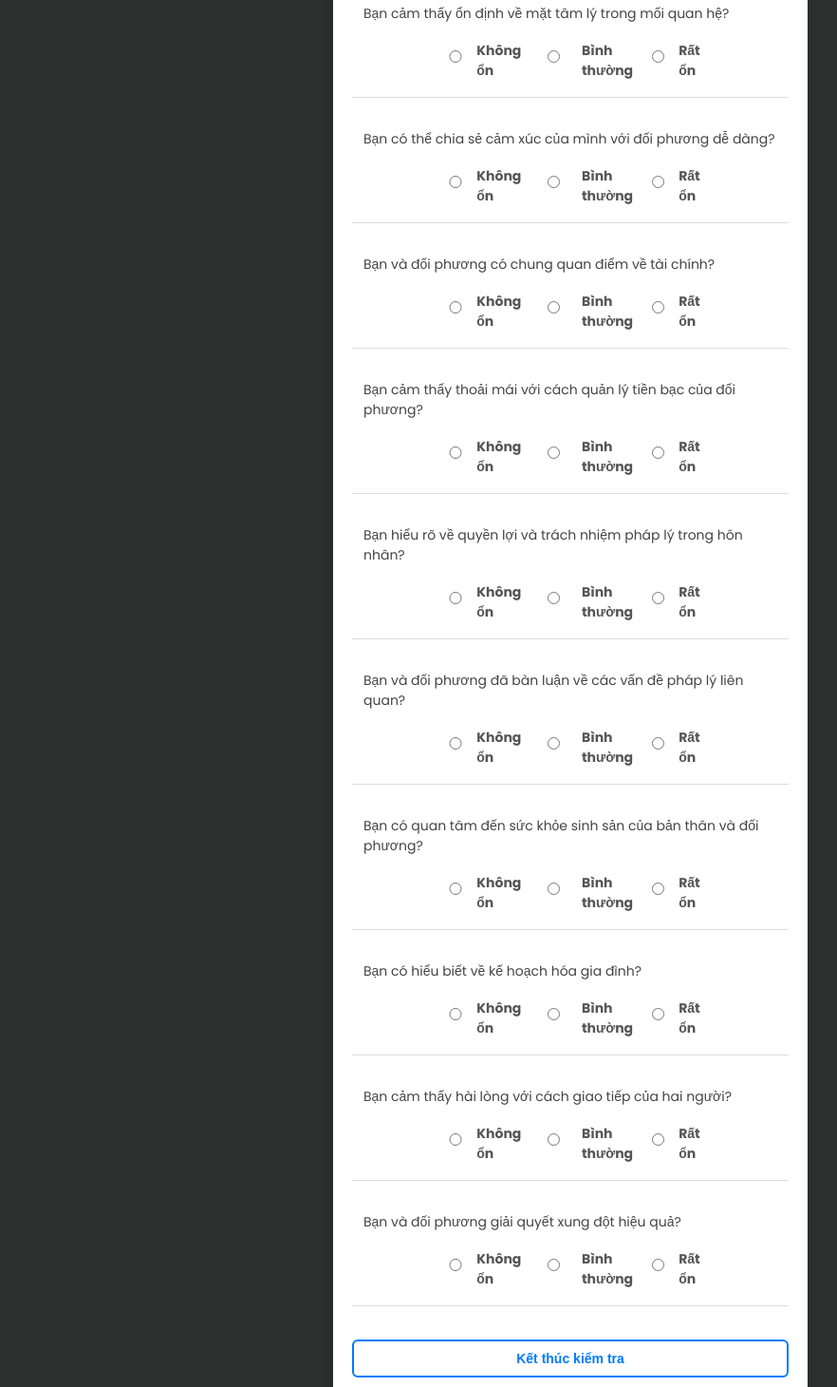
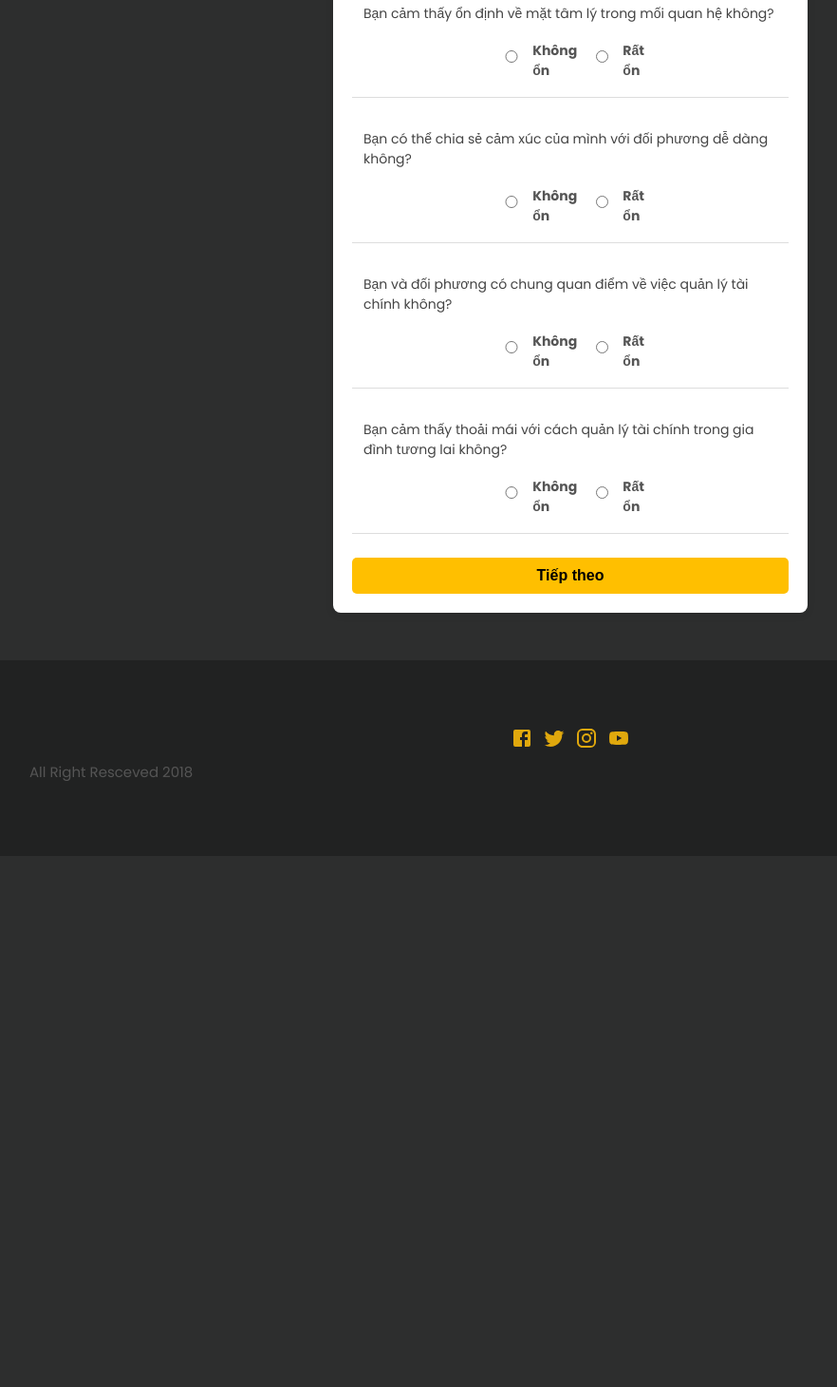
Before and after one commit to PhanNghia6604/PreWed-App, a React (Create React App) app in the folder login-signup/: page /test in a window 1280 px wide. Shown: the part 200-1660 px from the top of the page at 95% size, without its empty margins (39-921 px from the left). After the commit the page ends 1101 px from the top, so only its background shows below. Built offline with nearby package versions, Linux system fonts and the light colour scheme.

Commit message:
Update UI for Text Page

```diff
--- a/login-signup/src/Components/Page/Menu Customer/Test.jsx
+++ b/login-signup/src/Components/Page/Menu Customer/Test.jsx
@@ -3,26 +3,50 @@ import { useNavigate } from "react-router-dom";
 import styles from "./Test.module.css";
 
 const testQuestions = [
-  { id: 1, text: "Bạn cảm thấy ổn định về mặt tâm lý trong mối quan hệ?" },
-  { id: 2, text: "Bạn có thể chia sẻ cảm xúc của mình với đối phương dễ dàng?" },
-  { id: 3, text: "Bạn và đối phương có chung quan điểm về tài chính?" },
-  { id: 4, text: "Bạn cảm thấy thoải mái với cách quản lý tiền bạc của đối phương?" },
-  { id: 5, text: "Bạn hiểu rõ về quyền lợi và trách nhiệm pháp lý trong hôn nhân?" },
-  { id: 6, text: "Bạn và đối phương đã bàn luận về các vấn đề pháp lý liên quan?" },
-  { id: 7, text: "Bạn có quan tâm đến sức khỏe sinh sản của bản thân và đối phương?" },
-  { id: 8, text: "Bạn có hiểu biết về kế hoạch hóa gia đình?" },
-  { id: 9, text: "Bạn cảm thấy hài lòng với cách giao tiếp của hai người?" },
-  { id: 10, text: "Bạn và đối phương giải quyết xung đột hiệu quả?" }
+  // Tâm lý
+  { id: 1, text: "Bạn cảm thấy ổn định về mặt tâm lý trong mối quan hệ không?" },
+  { id: 2, text: "Bạn có thể chia sẻ cảm xúc của mình với đối phương dễ dàng không?" },
+  // Tài chính
+  { id: 3, text: "Bạn và đối phương có chung quan điểm về việc quản lý tài chính không?" },
+  { id: 4, text: "Bạn cảm thấy thoải mái với cách quản lý tài chính trong gia đình tương lai không?" },
+  // Gia đình
+  { id: 5, text: "Bạn có thể giao tiếp một cách hiệu quả với gia đình của đối phương không?" },
+  { id: 6, text: "Bạn có cảm thấy quan điểm về gia đình của mình và đối phương không phù hợp trong một số tình huống?" },
+  // Sức khỏe
+  { id: 7, text: "Bạn và đối phương có thói quen chăm sóc sức khỏe giống nhau không?" },
+  { id: 8, text: "Bạn có tin rằng việc chăm sóc sức khỏe chung sẽ giúp duy trì một mối quan hệ lâu dài?" },
+  // Giao tiếp
+  { id: 9, text: "Bạn cảm thấy dễ dàng trong việc giao tiếp về các vấn đề quan trọng trong mối quan hệ?" },
+  { id: 10, text: "Bạn có thể thảo luận về các chủ đề nhạy cảm mà không cảm thấy lo lắng?" },
+  // Tôn giáo
+  { id: 11, text: "Bạn và đối phương có chia sẻ cùng một tôn giáo không?" },
+  { id: 12, text: "Bạn có sẵn sàng chấp nhận các khác biệt tôn giáo trong mối quan hệ không?" }
 ];
 
-const responseLevels = ["Không ổn", "Bình thường", "Rất ổn"];
+const responseLevels = ["Không ổn", "Rất ổn"];
+const questionsPerPage = 4;
 
 const Test = () => {
   const [responses, setResponses] = useState({});
+  const [currentPage, setCurrentPage] = useState(0);
   const navigate = useNavigate();
+
+  const totalPages = Math.ceil(testQuestions.length / questionsPerPage);
 
   const handleResponseChange = (questionId, response) => {
     setResponses((prev) => ({ ...prev, [questionId]: response }));
+  };
+
+  const handleNextPage = () => {
+    if (currentPage < totalPages - 1) {
+      setCurrentPage(currentPage + 1);
+    }
+  };
+
+  const handlePrevPage = () => {
+    if (currentPage > 0) {
+      setCurrentPage(currentPage - 1);
+    }
   };
 
   const handleCompletion = () => {
@@ -30,11 +54,14 @@ const Test = () => {
     navigate("/result");
   };
 
+  const startIndex = currentPage * questionsPerPage;
+  const displayedQuestions = testQuestions.slice(startIndex, startIndex + questionsPerPage);
+
   return (
     <div className={styles.container}>
       <h1 className={styles.title}>Bài kiểm tra tư vấn tiền hôn nhân</h1>
       <div className={styles.testSection}>
-        {testQuestions.map((q) => (
+        {displayedQuestions.map((q) => (
           <div key={q.id} className={styles.questionBox}>
             <p className={styles.questionText}>{q.text}</p>
             <div className={styles.options}>
@@ -52,9 +79,22 @@ const Test = () => {
             </div>
           </div>
         ))}
-        <button className={styles.submitBtn} onClick={handleCompletion}>
-          Kết thúc kiểm tra
-        </button>
+        <div className={styles.navigationButtons}>
+          {currentPage > 0 && (
+            <button className={styles.navBtn} onClick={handlePrevPage}>
+              Quay lại
+            </button>
+          )}
+          {currentPage < totalPages - 1 ? (
+            <button className={styles.navBtn} onClick={handleNextPage}>
+              Tiếp theo
+            </button>
+          ) : (
+            <button className={styles.submitBtn} onClick={handleCompletion}>
+              Kết thúc kiểm tra
+            </button>
+          )}
+        </div>
       </div>
     </div>
   );
```
